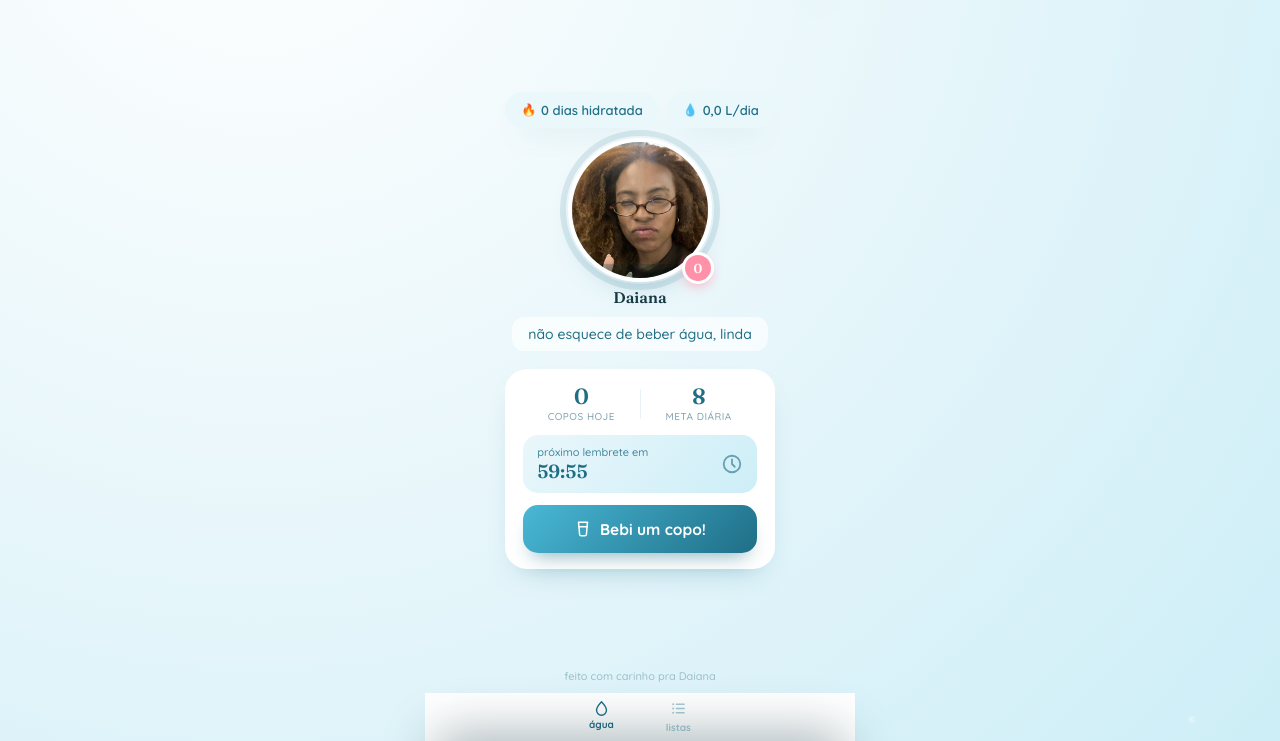
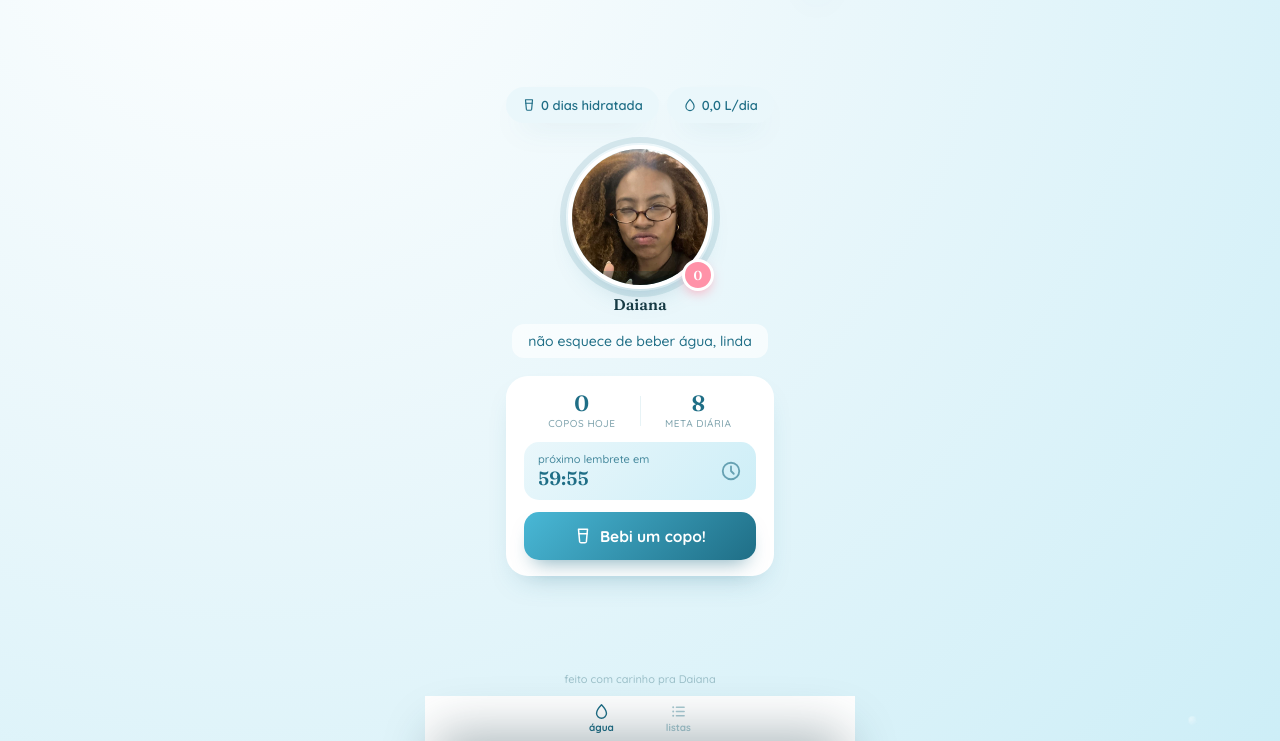
Before and after one commit to amsa2diop/daianalife, a plain HTML site: page index.html in a window 1280 px wide. Shown: the part 59-800 px from the top of the page. Drawn offline with Linux system fonts and the light colour scheme.

Commit message:
Espaca pilulas, troca fogo/gota por icones SVG, corrige desalinhamento vertical da tabbar

```diff
--- a/index.html
+++ b/index.html
@@ -119,7 +119,7 @@
   }
   .tab-btn svg { width: 17px; height: 17px; }
   .tab-btn.active { color: var(--aqua-deep); }
-  .tab-icon-wrap { position: relative; }
+  .tab-icon-wrap { position: relative; display: inline-flex; line-height: 0; }
   .tab-badge {
     position: absolute;
     top: -4px; right: -8px;
@@ -315,7 +315,7 @@
     display: flex;
     justify-content: center;
     gap: 8px;
-    margin-bottom: 6px;
+    margin-bottom: 18px;
     flex-shrink: 0;
   }
   .chip {
@@ -331,6 +331,7 @@
     color: var(--aqua-deep);
   }
   .chip-emoji { font-size: 12px; }
+  .chip svg { width: 14px; height: 14px; flex-shrink: 0; }
 
   .timer-box {
     background: linear-gradient(135deg, var(--sky-1), var(--sky-2));
@@ -667,8 +668,8 @@
 
   <div class="middle">
   <div class="chip-row">
-    <div class="chip"><span class="chip-emoji">🔥</span><span id="chipStreak">0 dias hidratada</span></div>
-    <div class="chip"><span class="chip-emoji">💧</span><span id="chipWeekAvg">0,0 L/dia</span></div>
+    <div class="chip"><svg viewBox="0 0 24 24" fill="none" stroke="currentColor" stroke-width="2" stroke-linecap="round" stroke-linejoin="round"><path d="M6 3h12l-1.5 16.5a2 2 0 0 1-2 1.5H9.5a2 2 0 0 1-2-1.5L6 3Z"/><path d="M6.5 9h11"/></svg><span id="chipStreak">0 dias hidratada</span></div>
+    <div class="chip"><svg viewBox="0 0 24 24" fill="none" stroke="currentColor" stroke-width="2" stroke-linecap="round" stroke-linejoin="round"><path d="M12 2.5s7 7.4 7 12a7 7 0 1 1-14 0c0-4.6 7-12 7-12Z"/></svg><span id="chipWeekAvg">0,0 L/dia</span></div>
   </div>
   <div class="avatar-wrap">
     <svg class="ring-svg" viewBox="0 0 164 164">
```
